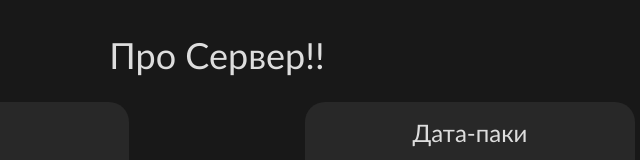
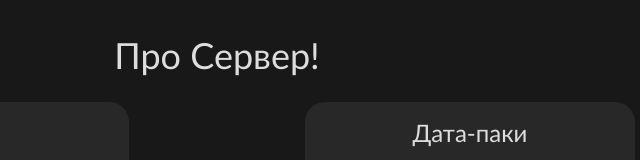
Before and after one commit to maxduh/BEYOND28, a plain HTML site: page index.html in a window 1280 px wide. Shown: the part 364-524 px from the top of the page, 423-1063 px from the left. Drawn offline with Linux system fonts and the light colour scheme.

Commit message:
Update index.html

```diff
--- a/index.html
+++ b/index.html
@@ -12,7 +12,7 @@
     <div class="subtitle g">Кто украл ай-пи?</div>
     <div class="else">
         <div class="events">
-            <div class="ssubtitle">Про Сервер!!</div>
+            <div class="ssubtitle">Про Сервер!</div>
             <div class="subcat">
                 <button onclick="window.location.href='#events';" class="sssubtitleB bb"><span class="a">Движ</span><br><img src="assets/11.png"></button>
                 <button onclick="window.location.href='#datapacks';" class="sssubtitleB bb"><span class="a">Дата-паки</span><br><img src="assets/1.png"></button>
```
